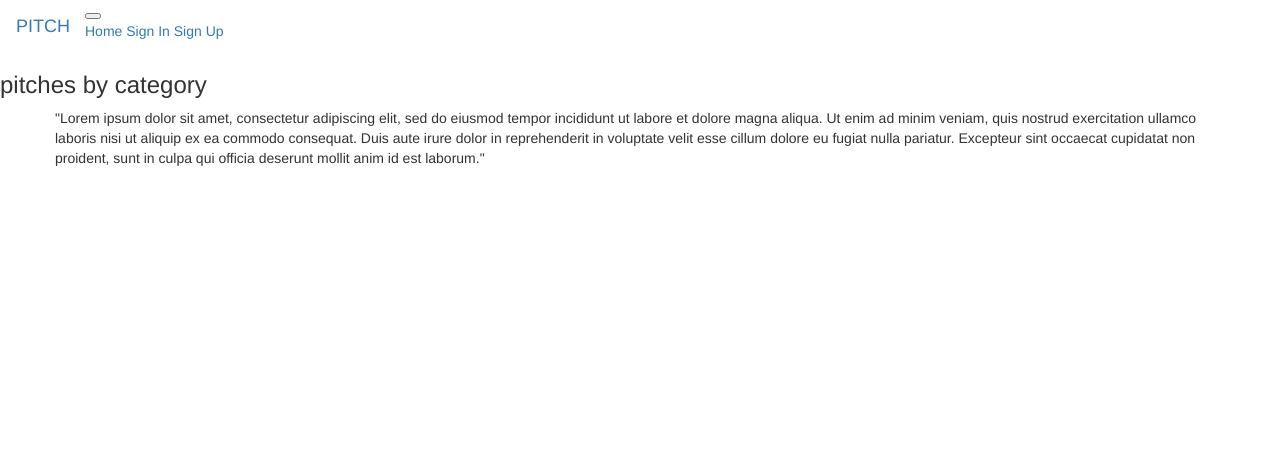
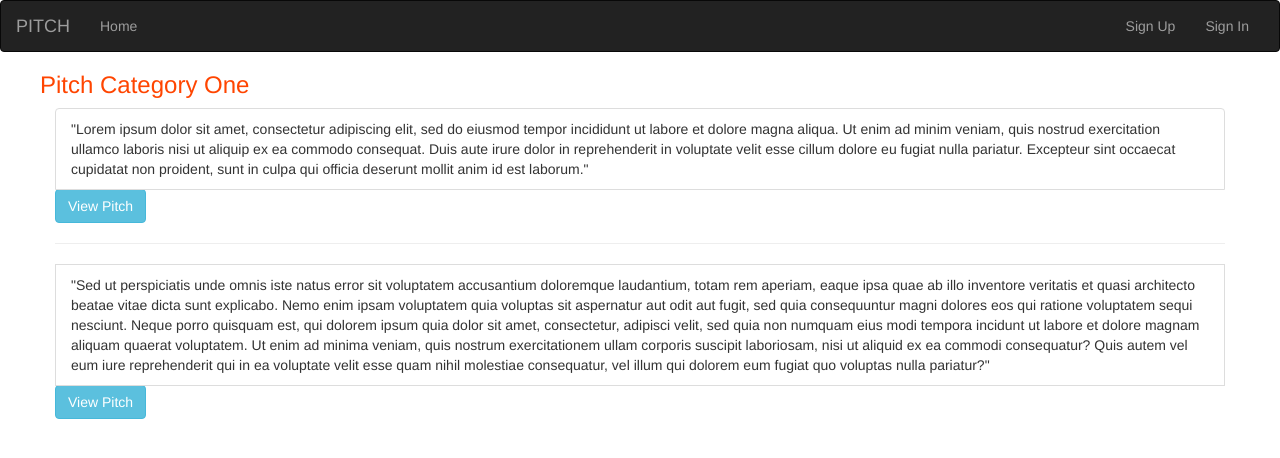
Before and after one commit to Josephat-n/Awesome-pitch, a Flask app: page / in a window 1280 px wide. Shown: the top 458 px of the page. Run offline with Flask 2, Linux system fonts and the light colour scheme; some libraries are stand-ins or nearby versions.

Commit message:
add a dummy paragraph and buttons on the homepage for easier coding.

```diff
--- a/app/templates/index.html
+++ b/app/templates/index.html
@@ -1,12 +1,19 @@
 {% extends 'base.html'%}
 
 {% block content %}
-<h3>pitches by category</h3>
+<h3 style="margin-left: 40px; color:orangered">Pitch Category One</h3>
 <div class="container">
    <div class="row">
-<div class="col-4">
-   <p> "Lorem ipsum dolor sit amet, consectetur adipiscing elit, sed do eiusmod tempor incididunt ut labore et dolore magna aliqua. Ut enim ad minim veniam, quis nostrud exercitation ullamco laboris nisi ut aliquip ex ea commodo consequat. Duis aute irure dolor in reprehenderit in voluptate velit esse cillum dolore eu fugiat nulla pariatur. Excepteur sint occaecat cupidatat non proident, sunt in culpa qui officia deserunt mollit anim id est laborum."</p>
-</div>
+      <div class="col-4"></div>
+      <div class="col-4">
+         <ul class="list-group list-group-flush">
+            <li class="list-group-item">"Lorem ipsum dolor sit amet, consectetur adipiscing elit, sed do eiusmod tempor incididunt ut labore et dolore magna aliqua. Ut enim ad minim veniam, quis nostrud exercitation ullamco laboris nisi ut aliquip ex ea commodo consequat. Duis aute irure dolor in reprehenderit in voluptate velit esse cillum dolore eu fugiat nulla pariatur. Excepteur sint occaecat cupidatat non proident, sunt in culpa qui officia deserunt mollit anim id est laborum."</li>
+            <a href="#"><button class="btn btn-info">View Pitch</button></a>
+            <hr>
+            <li class="list-group-item">"Sed ut perspiciatis unde omnis iste natus error sit voluptatem accusantium doloremque laudantium, totam rem aperiam, eaque ipsa quae ab illo inventore veritatis et quasi architecto beatae vitae dicta sunt explicabo. Nemo enim ipsam voluptatem quia voluptas sit aspernatur aut odit aut fugit, sed quia consequuntur magni dolores eos qui ratione voluptatem sequi nesciunt. Neque porro quisquam est, qui dolorem ipsum quia dolor sit amet, consectetur, adipisci velit, sed quia non numquam eius modi tempora incidunt ut labore et dolore magnam aliquam quaerat voluptatem. Ut enim ad minima veniam, quis nostrum exercitationem ullam corporis suscipit laboriosam, nisi ut aliquid ex ea commodi consequatur? Quis autem vel eum iure reprehenderit qui in ea voluptate velit esse quam nihil molestiae consequatur, vel illum qui dolorem eum fugiat quo voluptas nulla pariatur?"</li>
+            <a href="#"><button class="btn btn-info">View Pitch</button></a>
+         </ul>
+      </div>
    </div>
 
 </div>
--- a/app/templates/navbar.html
+++ b/app/templates/navbar.html
@@ -1,4 +1,4 @@
-<link rel="stylesheet" href="{{url_for('static',filename='CSS/navbar.css')}}">
+<!-- <link rel="stylesheet" href="{{url_for('static',filename='CSS/navbar.css')}}">
 
 
 <nav class="navbar navbar-expand-lg navbar-light bg-light">
@@ -13,4 +13,32 @@
        <a class="nav-item nav-link" href="#">Sign Up</a>
      </div>
    </div>
- </nav>
+ </nav> -->
+
+ <div class="navbar navbar-inverse " role="navigation">
+  <div class="container-fluid">
+      <div class="navbar-header">
+          <button type="button" class="navbar-toggle" data-toggle="collapse" data-target=".navbar-collapse">
+            <span class="sr-only">Toggle navigation</span>
+            <span class="icon-bar"></span>
+            <span class="icon-bar"></span>
+            <span class="icon-bar"></span>
+          </button>
+          <a class="navbar-brand" href="/"> PITCH </a>
+      </div>
+      <div class="navbar-collapse collapse">
+          <ul class="nav navbar-nav">
+            <li><a href="/">Home</a></li>
+          </ul>
+          <ul class="nav navbar-nav navbar-right">
+
+
+            <!-- <li><a href="#">Profile</a></li> -->
+            <li><a href="#">Sign Up</a></li>
+
+            <li><a href="#">Sign In</a></li>
+
+          </ul>
+      </div>
+  </div>
+</div>
--- a/manage.py
+++ b/manage.py
@@ -8,5 +8,9 @@ app = create_app('development')
 manager = Manager(app)
 manager.add_command('server',Server)
 
+@manager.command
+def test():
+   pass
+
 if __name__=='__main__':
     manager.run()
--- /dev/null
+++ b/runtime.txt
@@ -0,0 +1 @@
+Python-3.6.9
```
Also changed, not shown: requirements.txt (added, +32 -0 lines).
